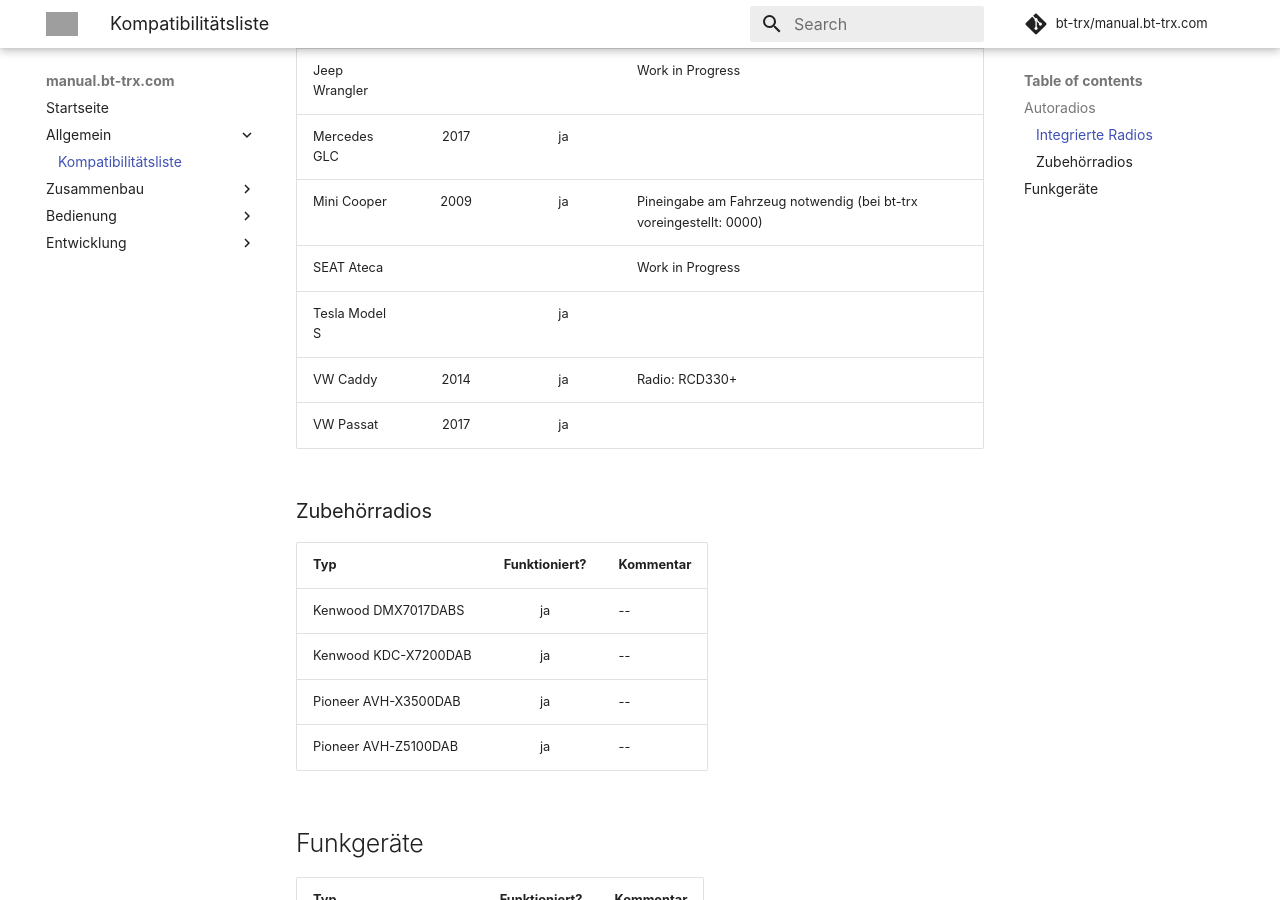
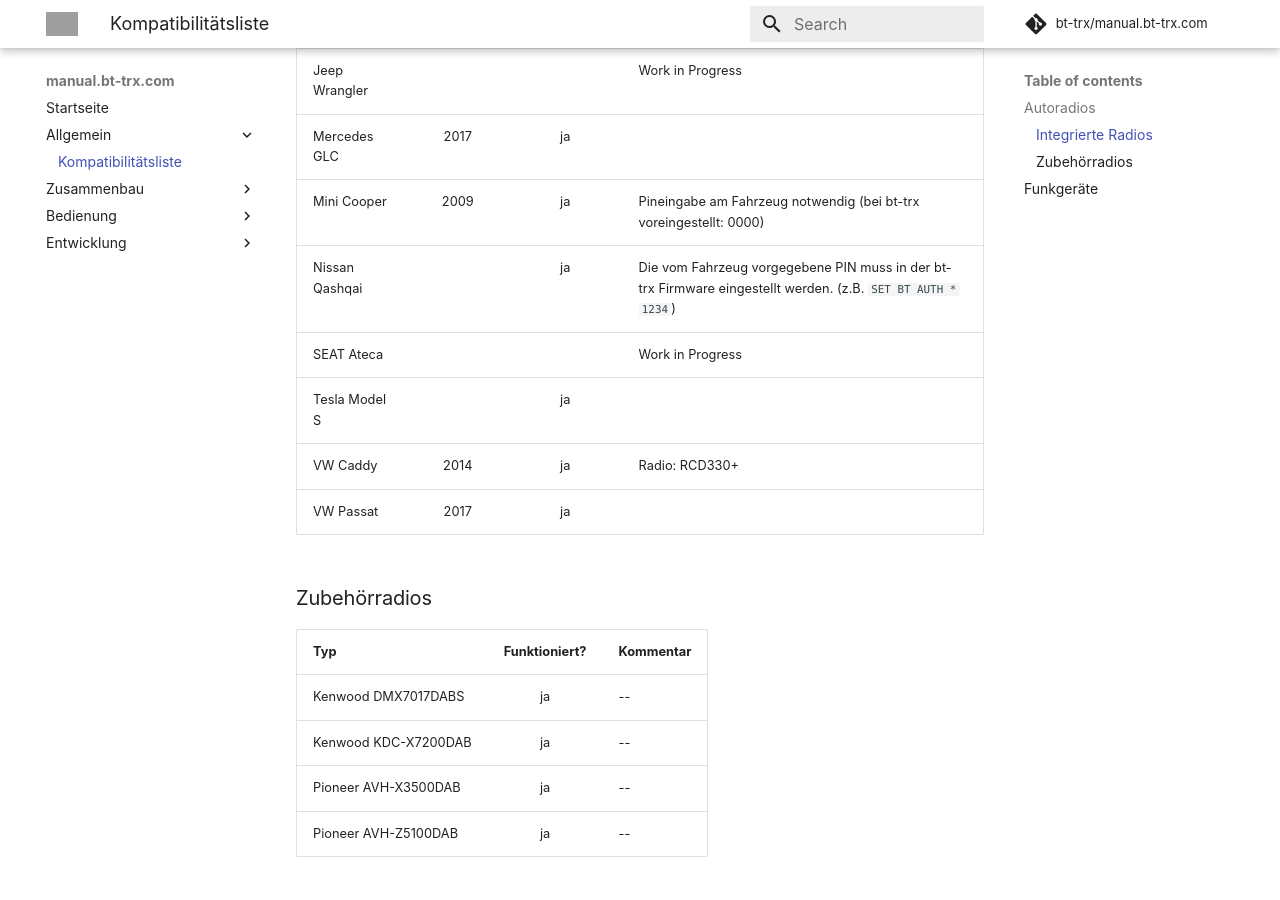
Before and after one commit to bt-trx/manual.bt-trx.com, an MkDocs documentation site: the page built from docs/10_Allgemein/Kompatibilitätsliste.md, in a window 1280 px wide and 900 px high, scrolled down 543 px. Built offline with MkDocs 1.6.1 and Material for MkDocs 9.7.7, drawn with Linux system fonts in a browser that asks for light colours; comment, search, counter and statistics services are not loaded; grey boxes are pictures that could not be loaded.

Commit message:
Add Nissan Qashqai

```diff
--- a/docs/10_Allgemein/Kompatibilitätsliste.md
+++ b/docs/10_Allgemein/Kompatibilitätsliste.md
@@ -15,6 +15,7 @@
 | Jeep Wrangler            |         |              | Work in Progress |
 | Mercedes GLC             | 2017    |ja            |  |
 | Mini Cooper              | 2009    |ja            | Pineingabe am Fahrzeug notwendig (bei bt-trx voreingestellt: 0000) |
+| Nissan Qashqai           |         |ja            | Die vom Fahrzeug vorgegebene PIN muss in der bt-trx Firmware eingestellt werden. (z.B. `SET BT AUTH * 1234`) |
 | SEAT Ateca               |         |               | Work in Progress |
 | Tesla Model S            |         |ja            |  |
 | VW Caddy                 | 2014    |ja            | Radio: RCD330+ |
```
